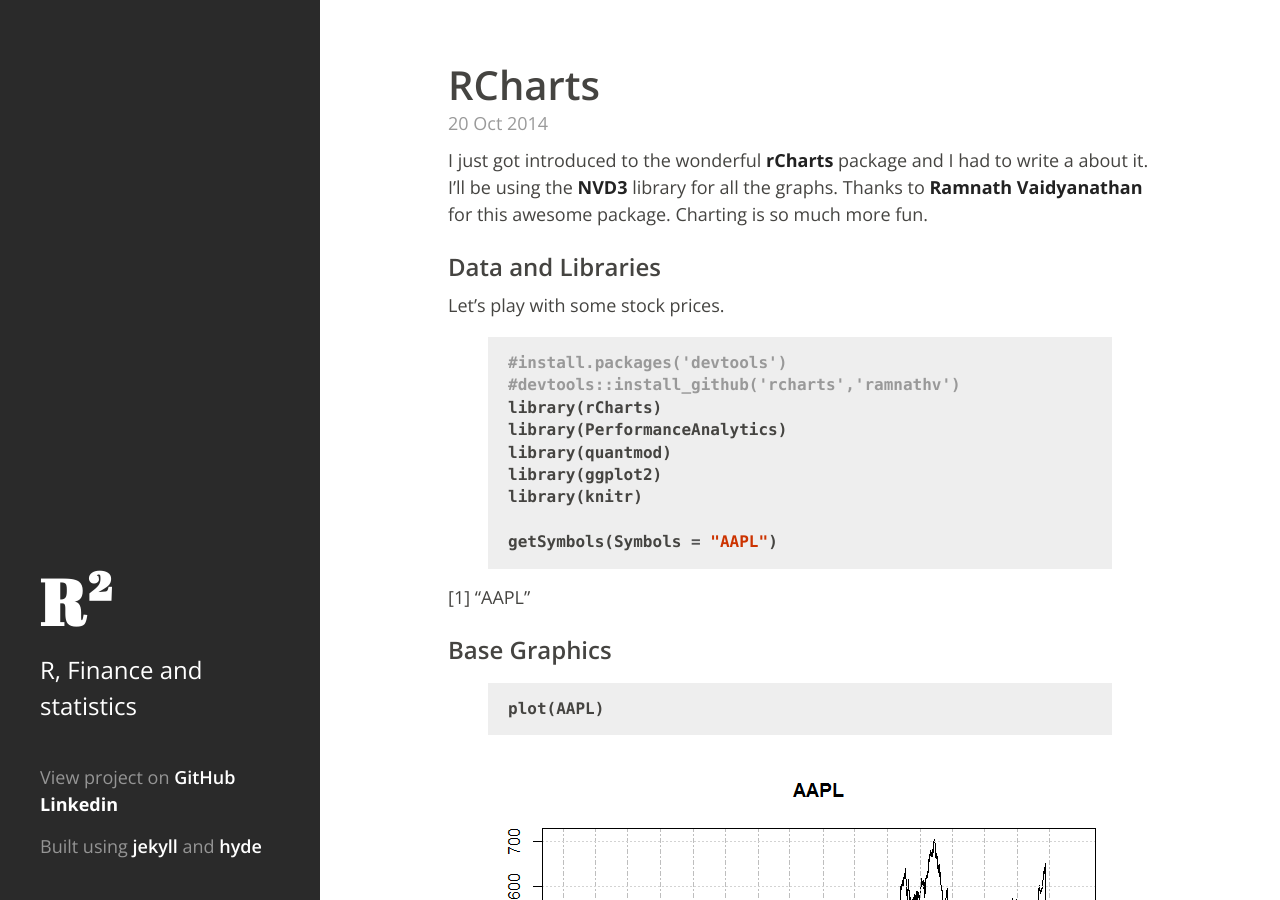
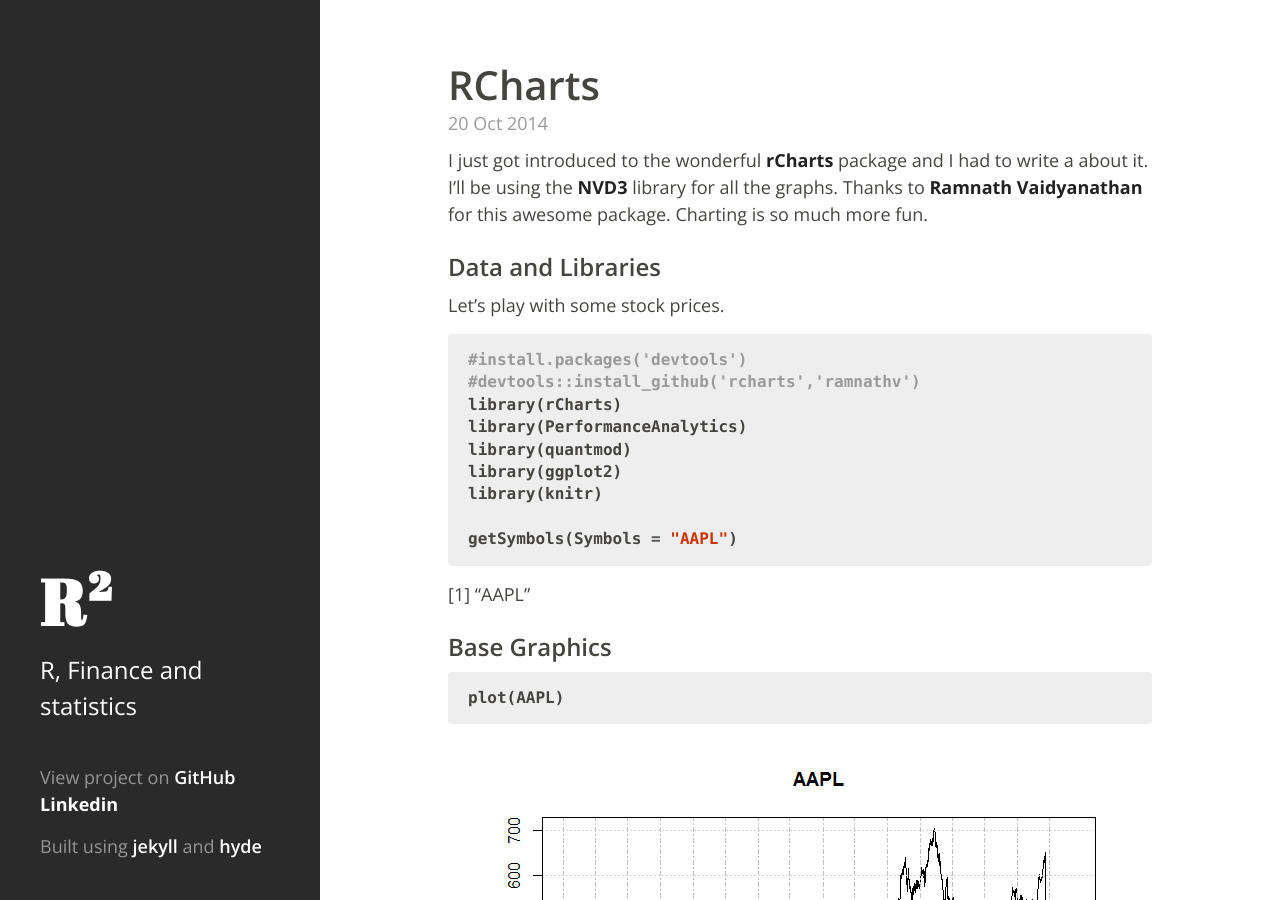
Before and after one commit to AmelieSONG/royr2.github.io, a Jekyll site: the page built from _posts/2014-10-20-RChart.md, in a window 1280 px wide and 900 px high. Built offline with Jekyll 4.4.1, drawn with Linux system fonts in a browser that asks for light colours.

Commit message:
Update 2014-10-20-RChart.md

````diff
--- a/_posts/2014-10-20-RChart.md
+++ b/_posts/2014-10-20-RChart.md
@@ -14,7 +14,7 @@ I just got introduced to the wonderful [**rCharts** ](http://rcharts.io) package
 ### Data and Libraries
 Let's play with some stock prices.
 
-{% highlight r %}
+```r
 #install.packages('devtools')
 #devtools::install_github('rcharts','ramnathv')
 library(rCharts)
@@ -24,35 +24,34 @@ library(ggplot2)
 library(knitr)
 
 getSymbols(Symbols = "AAPL")
-{% endhighlight %}
-
+```
 [1] "AAPL"
 
 ### Base Graphics
 
 
-{% highlight r %}
+```r
 plot(AAPL)
-{% endhighlight %}
+```
 
 <img src="/assets/figures/Rchart/unnamed-chunk-2-1.png" title="center" alt="center" style="display: block; margin: auto;" />
 
 ### ggplot2
 
 
-{% highlight r %}
+```r
 df = data.frame(y = as.numeric(AAPL[,4]),
                 x = index(AAPL))
 ggplot(df, aes(x,y)) + geom_line() + xlab("") + ylab("AAPL") + ggtitle("APPLE")
-{% endhighlight %}
+```
 
 <img src="/assets/figures/Rchart/unnamed-chunk-3-1.png" title="center" alt="center" style="display: block; margin: auto;" />
 
 ### NVD3
 
-####Line Chart
+#### Line Chart
 
-{% highlight r %}
+```r
 mat = data.frame(date = index(AAPL), AAPL = as.numeric(AAPL[,4]))
 p = nPlot(AAPL ~ date, data = mat, type = "lineChart")
 
@@ -79,13 +78,13 @@ p$chart(margin = list(left = 150,
                       right = 100))
 # p$show('iframesrc', standalone = TRUE) #Not run
 p$save('LineChart.html', standalone = TRUE)
-{% endhighlight %}
+```
 
 {::nomarkdown}<embed src = "/assets/figures/Rchart/LineChart.html" height = 500px width = 800px /> {:/}
 
-####Line Chart with Focus
+#### Line Chart with Focus
 
-{% highlight r %}
+```r
 mat = data.frame(date = index(AAPL), AAPL = as.numeric(AAPL[,4]))
 p = nPlot(AAPL ~ date, data = mat, type = "lineWithFocusChart")
 
@@ -112,20 +111,20 @@ p$chart(margin = list(left = 150,
                       right = 100))
 # p$show('iframesrc', standalone = TRUE) #Not run
 p$save('LineChartFocus.html', standalone = TRUE)
-{% endhighlight %}
+```
 
 {::nomarkdown}<embed src = "/assets/figures/Rchart/LineChartFocus.html" height = 500px width = 800px />{:/}
 
 ####Barchart
 
-{% highlight r %}
+```r
 getSymbols(Symbols = c("AAPL","AMZN", "MSFT", "IBM"))
-{% endhighlight %}
+```
 
 [1] "AAPL" "AMZN" "MSFT" "IBM"
 
 
-{% highlight r %}
+```r
 mat = na.omit(merge(AAPL[,4], AMZN[,4], MSFT[,4], IBM[,4]))
 mat = CalculateReturns(prices = mat)
 df = table.DrawdownsRatio(R = mat)
@@ -166,5 +165,5 @@ p$chart(margin = list(right = 100,left = 100),
 #Save
 # p$show('iframesrc', standalone = TRUE) #Not run
 p$save('BarChart.html',standalone = "TRUE")
-{% endhighlight %}
+```
 {::nomarkdown}<embed src = "/assets/figures/Rchart/BarChart.html" height = 500px width = 1000px />{:/}
````
